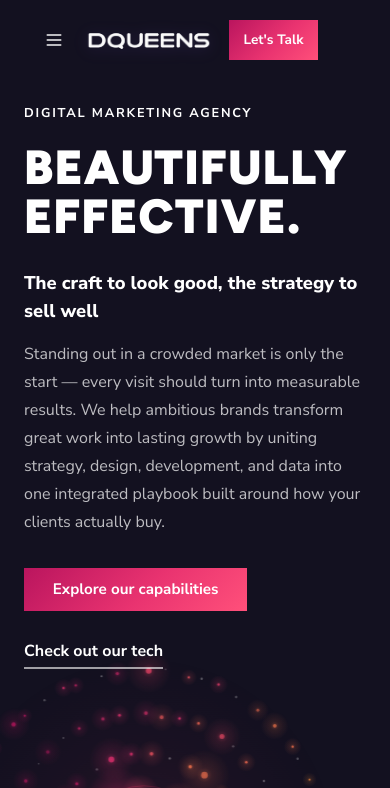
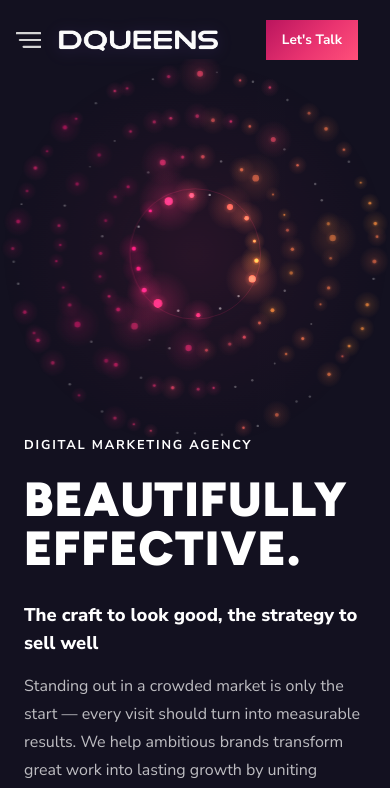
Before and after one commit to Vanessa-bl/DQUS, a React (Vite) app: page / in a window 390 px wide. Shown: the top 788 px of the page. Built offline with nearby package versions, Linux system fonts and the light colour scheme.

Commit message:
update-ui

```diff
--- a/src/components/ui/Header/Header.css
+++ b/src/components/ui/Header/Header.css
@@ -157,27 +157,41 @@
 }
 
 @media (max-width: 768px) {
-  .header {
+  .header,
+  .header.header--transparent {
     display: flex;
-    justify-content: flex-start;
+    align-items: center;
+    width: 100%;
+    margin: 0;
+    padding: 0 0 0 0.75rem;
+    gap: 0.5rem;
   }
 
   .mobile-only {
     display: flex;
+    flex-shrink: 0;
   }
 
   .header__desktop-nav {
     display: none;
   }
 
+  .header .logo {
+    position: static;
+    flex-shrink: 0;
+  }
+
+  /* Empuja el botón al extremo derecho */
   .header__nav {
     margin-left: auto;
+    flex-shrink: 0;
   }
 
   .header__cta {
     font-size: 0.85rem;
     height: 40px;
-    padding: 0 0.9rem;
+    padding: 0 1rem;
+    white-space: nowrap;
   }
 }
 
--- a/src/components/ui/Header/Header.tsx
+++ b/src/components/ui/Header/Header.tsx
@@ -50,7 +50,11 @@ export const Header: React.FC<HeaderProps> = ({
           aria-label={t("header.menu.open", "Open menu")}
           onClick={handleMenuClick}
         >
-          <Menu size={20} color="var(--card-text)" />
+          <svg width="25" height="16" viewBox="0 0 20 13" fill="none" aria-hidden="true">
+            <line x1="0" y1="1"  x2="20" y2="1"  stroke="#d4d4d4" strokeWidth="1.8" strokeLinecap="round"/>
+            <line x1="3" y1="6.5" x2="20" y2="6.5" stroke="#d4d4d4" strokeWidth="1.8" strokeLinecap="round"/>
+            <line x1="6" y1="12" x2="20" y2="12" stroke="#d4d4d4" strokeWidth="1.8" strokeLinecap="round"/>
+          </svg>
         </button>
       )}
 
--- a/src/components/ui/SplitHero/SplitHero.css
+++ b/src/components/ui/SplitHero/SplitHero.css
@@ -95,7 +95,10 @@
   border-radius: 0;
   text-decoration: none;
   cursor: pointer;
-  transition: filter 0.25s ease, transform 0.25s ease, box-shadow 0.25s ease;
+  transition:
+    filter 0.25s ease,
+    transform 0.25s ease,
+    box-shadow 0.25s ease;
 }
 
 .split-hero__btn:hover {
@@ -141,16 +144,26 @@
     padding: 6.5rem 1.5rem 2.5rem;
   }
 
-  .split-hero__title {
-    font-size: 3rem;
-  }
-
   .split-hero__inner {
     grid-template-columns: 1fr;
     min-height: 0;
   }
 
   .split-hero__media {
+    order: -1;
     min-height: 300px;
   }
+
+  .split-hero__pulse {
+    right: 50%;
+    transform: translate(50%, -50%);
+  }
+
+  .split-hero__text {
+    order: 1;
+  }
+
+  .split-hero__title {
+    font-size: 3rem;
+  }
 }
```
